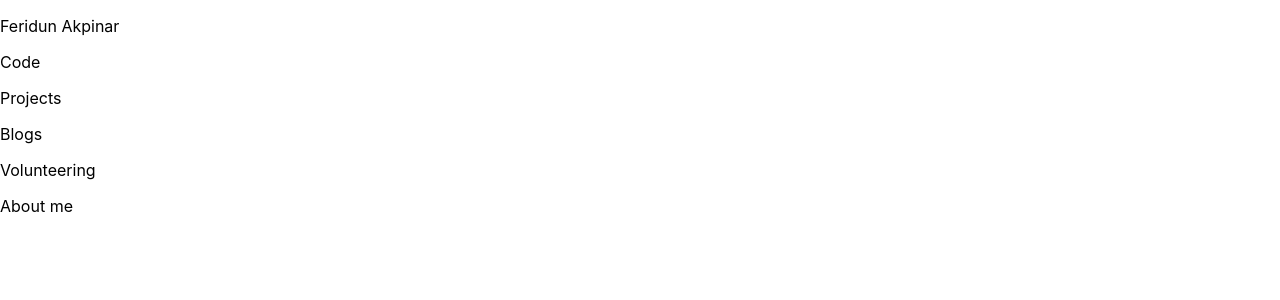
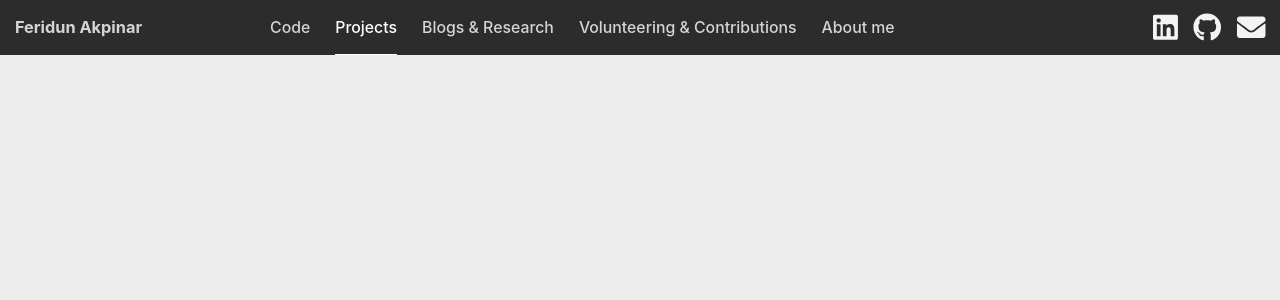
Before and after one commit to ferakp/personalwebsite, a React (Create React App) app: page /projects in a window 1280 px wide. Shown: the top 300 px of the page. Built offline with nearby package versions, Linux system fonts and the light colour scheme.

Commit message:
Add NavigationBar component & expand state

```diff
--- a/package.json
+++ b/package.json
@@ -3,10 +3,16 @@
   "version": "0.1.0",
   "private": true,
   "dependencies": {
+    "@fortawesome/fontawesome-svg-core": "^1.2.36",
+    "@fortawesome/free-brands-svg-icons": "^5.15.4",
+    "@fortawesome/free-regular-svg-icons": "^5.15.4",
+    "@fortawesome/free-solid-svg-icons": "^5.15.4",
+    "@fortawesome/react-fontawesome": "^0.1.16",
     "@testing-library/jest-dom": "^5.11.4",
     "@testing-library/react": "^11.1.0",
     "@testing-library/user-event": "^12.1.10",
     "react": "^17.0.2",
+    "react-bootstrap": "^2.0.3",
     "react-dom": "^17.0.2",
     "react-router-dom": "^6.1.1",
     "react-scripts": "4.0.3",
--- a/src/App.css
+++ b/src/App.css
@@ -1,38 +1,3 @@
 .App {
   text-align: center;
 }
-
-.App-logo {
-  height: 40vmin;
-  pointer-events: none;
-}
-
-@media (prefers-reduced-motion: no-preference) {
-  .App-logo {
-    animation: App-logo-spin infinite 20s linear;
-  }
-}
-
-.App-header {
-  background-color: #282c34;
-  min-height: 100vh;
-  display: flex;
-  flex-direction: column;
-  align-items: center;
-  justify-content: center;
-  font-size: calc(10px + 2vmin);
-  color: white;
-}
-
-.App-link {
-  color: #61dafb;
-}
-
-@keyframes App-logo-spin {
-  from {
-    transform: rotate(0deg);
-  }
-  to {
-    transform: rotate(360deg);
-  }
-}
--- a/src/App.js
+++ b/src/App.js
@@ -5,7 +5,10 @@ import { getContext } from "./states/context";
 import { initialState, reducer } from "./states/state";
 import { Routes, Route } from "react-router-dom";
 import { Projects } from "./pages/Projects";
-import { useNavigate } from "react-router";
+import { useNavigate, useLocation } from "react-router";
+import { library } from "@fortawesome/fontawesome-svg-core";
+import { fab } from "@fortawesome/free-brands-svg-icons";
+import { fas } from "@fortawesome/free-solid-svg-icons";
 import "./App.css";
 
 class App extends React.Component {
@@ -14,7 +17,7 @@ class App extends React.Component {
   render() {
     return (
       <App.AppContext.Provider value={{ app: this.props.state.app, dispatch: this.props.dispatch }}>
-        <Header />
+        <Header {...this.props} />
         <Routes>
           <Route path="/" element={<Home {...this.props} />} />
           <Route path="projects" element={<Projects {...this.props} />} />
@@ -25,9 +28,12 @@ class App extends React.Component {
 }
 
 const AppWrapper = () => {
+  library.add(fab);
+  library.add(fas);
   const [state, dispatch] = useReducer(reducer, initialState);
   let navigate = useNavigate();
-  return <App navigate={navigate} state={state} dispatch={dispatch} />;
+  let location = useLocation();
+  return <App location={location} navigate={navigate} state={state} dispatch={dispatch} />;
 };
 
 export default AppWrapper;
--- a/src/components/Header.js
+++ b/src/components/Header.js
@@ -1,5 +1,6 @@
 import React from "react";
 import { getContext } from "../states/context";
+import { NavigationBar } from "./NavigationBar";
 
 export class Header extends React.Component {
   static contextType = getContext();
@@ -9,7 +10,7 @@ export class Header extends React.Component {
 
     return(
       <React.Fragment>
-        {Object.entries(this.header.navigationBar).map(e => (<p key={e[0]}>{e[1]["name"]}</p>))}
+        <NavigationBar {...this.props}/>
       </React.Fragment>
     )
   }
--- /dev/null
+++ b/src/components/NavigationBar.js
@@ -0,0 +1,59 @@
+import React from "react";
+import { getContext } from "../states/context";
+import styles from "./NavigationBar.module.css";
+import { FontAwesomeIcon } from "@fortawesome/react-fontawesome";
+
+export class NavigationBar extends React.Component {
+  static contextType = getContext();
+  activeUrl = "";
+
+  render() {
+    // Default operations
+    this.navigationBar = this.context.app.header.navigationBar;
+    this.getActiveUrl();
+    return (
+      <div className={`${styles.container}`}>
+        {
+            Object.entries(this.navigationBar)
+              .filter((e) => !e[1].type || e[1].type.toLowerCase() !== "icon")
+              .map((element) => {
+                return (
+                  <div
+                    className={`${styles.item} ${element[1].href === this.activeUrl ? styles.activeUrl : ""}`}
+                    key={"item" + element[0]}
+                  >
+                    <p onClick={() => this.changePage(element[1].href || "N/A")}>{element[1].name}</p>
+                  </div>
+                );
+              })
+
+          .concat(
+            Object.entries(this.navigationBar)
+              .filter((e) => e[1].type && e[1].type.toLowerCase() === "icon")
+              .map((element) => {
+                return (
+                  <div className={`${styles.iconLink}`} key={"navigationBarItem" + element[0]}>
+                    <p onClick={() => this.changePage(element[1].href || "N/A")}>
+                      <FontAwesomeIcon icon={element[1].faIconName.split(" ") || ["fas", "question"]} />
+                    </p>
+                  </div>
+                );
+              })
+          )}
+      </div>
+    );
+  }
+
+  changePage = (href) => {
+    if (!href.includes("@") && href !== "N/A" && !href.includes("http")) this.props.navigate(href);
+    else if (href.includes("http")) {
+        window.open(href, "_blank");
+    } else if(href.includes("@")) {
+        navigator.clipboard.writeText(href);
+    }
+  };
+
+  getActiveUrl = () => {
+    if (this.props.location) this.activeUrl = this.props.location.pathname;
+  };
+}
--- /dev/null
+++ b/src/components/NavigationBar.module.css
@@ -0,0 +1,94 @@
+.container p {
+  padding: 0px;
+  margin: 0px;
+  justify-content: center;
+  align-self: center;
+  text-align: center;
+  font-family: -apple-system, BlinkMacSystemFont, "Segoe UI", Roboto, Oxygen, Ubuntu, Cantarell, "Open Sans",
+    "Helvetica Neue", sans-serif;
+}
+
+.container {
+  display: flex;
+  flex: 1;
+  flex-direction: row;
+  max-height: 55px;
+  background-color: rgba(0, 0, 0, 0.815);
+}
+
+.item:hover {
+  cursor: pointer;
+  color: white;
+  opacity: 1;
+}
+
+.item {
+  display: flex;
+  box-sizing: border-box;
+  font-size: 0.99rem;
+  color: rgb(255, 255, 255);
+  opacity: 0.8;
+  border-bottom: 1px solid transparent;
+  font-weight: 550;
+}
+
+.item:not(:nth-child(1)) {
+    margin: 0 0 0 25px;
+}
+
+.item:nth-child(1) {
+  font-size: 1.02rem;
+  font-weight: 650;
+  margin-left: 15px;
+}
+
+.item:nth-child(2) {
+  margin-left: 10%;
+}
+
+.iconLink:hover {
+  cursor: pointer;
+  color: white;
+  opacity: 1;
+}
+
+.iconLink {
+  display: flex;
+  justify-content: center;
+  align-items: center;
+
+  margin-right: 15px;
+  color: white;
+  opacity: 0.95;
+}
+
+.item + .iconLink {
+  margin-left: auto;
+}
+
+.iconLink p {
+  font-size: 1.78rem;
+}
+
+.iconLink:last-of-type {
+  margin-right: 15px;
+}
+
+.activeUrl {
+  color: white;
+  opacity: 1;
+  border-bottom: 1px solid white;
+}
+
+.defaultHomeIcon {
+    display: flex;
+    justify-content: center;
+    align-items: center;
+    margin-left: 15px;
+    margin-right: 5px;
+}
+
+.defaultHomeIcon p {
+    font-size: 1.9rem;
+    color: white;
+}
--- a/src/index.css
+++ b/src/index.css
@@ -1,8 +1,12 @@
 body {
   margin: 0;
-  font-family: -apple-system, BlinkMacSystemFont, 'Segoe UI', 'Roboto', 'Oxygen',
-    'Ubuntu', 'Cantarell', 'Fira Sans', 'Droid Sans', 'Helvetica Neue',
-    sans-serif;
-  -webkit-font-smoothing: antialiased;
+  font-family: "Helvetica Neue", Helvetica, Arial, sans-serif;
   -moz-osx-font-smoothing: grayscale;
+  background-color: rgba(128, 128, 128, 0.137);
 }
+
+#root {
+  display: flex;
+  flex: 1;
+  height: 100vh;
+}
--- a/src/states/state.js
+++ b/src/states/state.js
@@ -1,39 +1,68 @@
 // Default stored application state
 export const initialState = {
   app: {
-    uiSettings: {},
+    uiSettings: {
+      appScale: "Medium"
+    },
     backendApi: {},
     header: {
       navigationBar: {
         home: {
           name: "Feridun Akpinar",
           href: "/",
-          isDisabled: false
+          isDisabled: false,
+          faIconName: "",
         },
         code: {
           name: "Code",
           href: "/code",
-          isDisabled: false
+          isDisabled: false,
+          faIconName: ""
         },
         projects: {
           name: "Projects",
           href: "/projects",
-          isDisabled: false
+          isDisabled: false,
+          faIconName: ""
         },
         blogs: {
-          name: "Blogs",
+          name: "Blogs & Research",
           href: "/blogs",
-          isDisabled: false
+          isDisabled: false,
+          faIconName: ""
         },
         volunteering: {
-          name: "Volunteering",
+          name: "Volunteering & Contributions",
           href: "/volunteering",
-          isDisabled: false
+          isDisabled: false,
+          faIconName: ""
         },
         aboutme: {
           name: "About me",
           href: "/aboutme",
-          isDisabled: false
+          isDisabled: false,
+          faIconName: ""
+        },
+        linkedIn: {
+          name: "",
+          href: "https://linkedin.com/in/akpinarferidun92/",
+          isDisabled: false,
+          faIconName: "fab linkedin",
+          type: "icon"
+        },
+        github: {
+          name: "",
+          href: "https://github.com/ferakp",
+          isDisabled: false,
+          faIconName: "fab github",
+          type: "icon"
+        },
+        email: {
+          name: "",
+          href: "feridun.akpinar@gmail.com",
+          isDisabled: false,
+          faIconName: "fas envelope",
+          type: "icon"
         }
       },
     },
```
Also changed, not shown: 2 other files (tests, documents, lock files or other folders).
